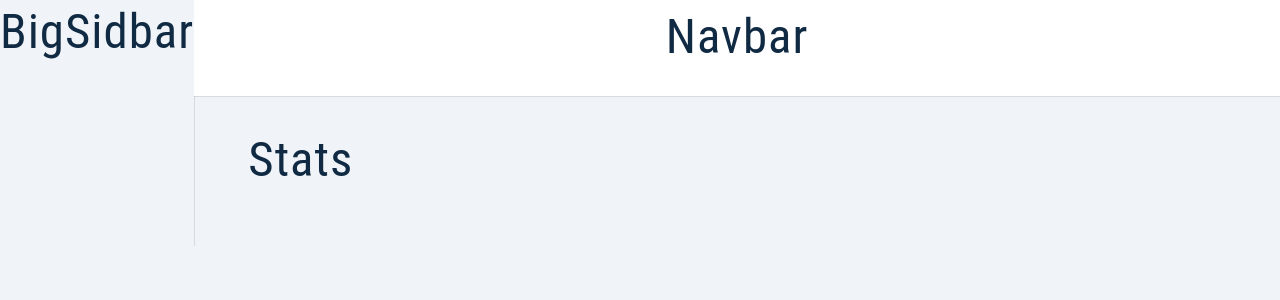
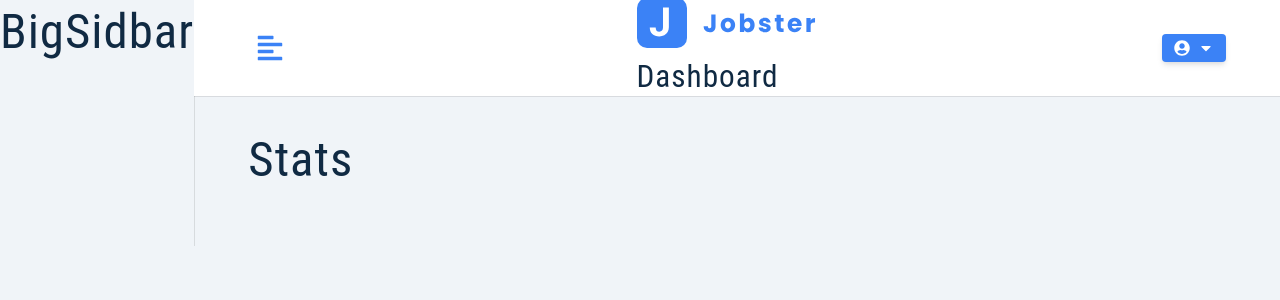
Before and after one commit to hadeersalah7/jobster, a React (Create React App) app: page / in a window 1280 px wide. Shown: the top 300 px of the page. Built offline with nearby package versions, Linux system fonts and the light colour scheme.

Commit message:
adding navbar UI

```diff
--- a/package.json
+++ b/package.json
@@ -12,6 +12,7 @@
     "normalize.css": "^8.0.1",
     "react": "^19.2.0",
     "react-dom": "^19.2.0",
+    "react-icons": "^5.5.0",
     "react-redux": "^9.2.0",
     "react-router-dom": "^7.9.5",
     "react-scripts": "5.0.1",
--- a/src/components/Navbar.jsx
+++ b/src/components/Navbar.jsx
@@ -1,9 +1,45 @@
 import Wrapper from "../assets/wrappers/Navbar";
+import { FaAlignLeft, FaUserCircle, FaCaretDown } from "react-icons/fa";
+import Logo from "./Logo";
+import { useState } from "react";
 
+import { useDispatch, useSelector } from "react-redux";
+import { toggleSidebar } from "../features/user/userSlice";
 const Navbar = () => {
+    const { user } = useSelector((store) => store.user);
+    const dispatch = useDispatch();
+    const [showLogout, setShowLogout] = useState(false)
+    const toggle = () => {
+        dispatch(toggleSidebar())
+    }
     return (
         <Wrapper>
-            <h1>Navbar</h1>
+            <div className="nav-center">
+                <button type="button" className="toggle-btn" onClick={toggle}>
+                    <FaAlignLeft />
+                </button>
+
+                <div>
+                    <Logo />
+                    <h3 className="logo-text">dashboard</h3>
+                </div>
+                <div className="btn-container">
+                    <button type="button" className="btn" onClick={() => setShowLogout(prev => !prev)}>
+                        <FaUserCircle />
+                        {user?.name}
+                        <FaCaretDown />
+                    </button>
+                    <div className={showLogout ? "dropdown show-dropdown" : "dropdown"}>
+                        <button
+                            type="button"
+                            className="dropdown-btn"
+                            onClick={() => dispatch({ type: 'LOGOUT_USER' })}
+                        >
+                            logout
+                        </button>
+                    </div>
+                </div>
+            </div>
         </Wrapper>
     );
 };
--- a/src/features/user/userSlice.js
+++ b/src/features/user/userSlice.js
@@ -9,6 +9,7 @@ import {
 const initialState = {
     isLoading: false,
     user: getUserFromLocalStorage(),
+    isSidebarOpen: false,
 };
 
 // login API Thunk:
@@ -42,6 +43,11 @@ export const registerUser = createAsyncThunk(
 const userSlice = createSlice({
     name: "user",
     initialState,
+    reducers: {
+        toggleSidebar: (state) => {
+            state.isSidebarOpen = !state.isSidebarOpen;
+        },
+    },
     extraReducers: (builder) => {
         // register cases:
         builder
@@ -80,4 +86,5 @@ const userSlice = createSlice({
             });
     },
 });
+export const { toggleSidebar } = userSlice.actions;
 export default userSlice.reducer;
```
Also changed, not shown: 1 other file (tests, documents, lock files or other folders).
